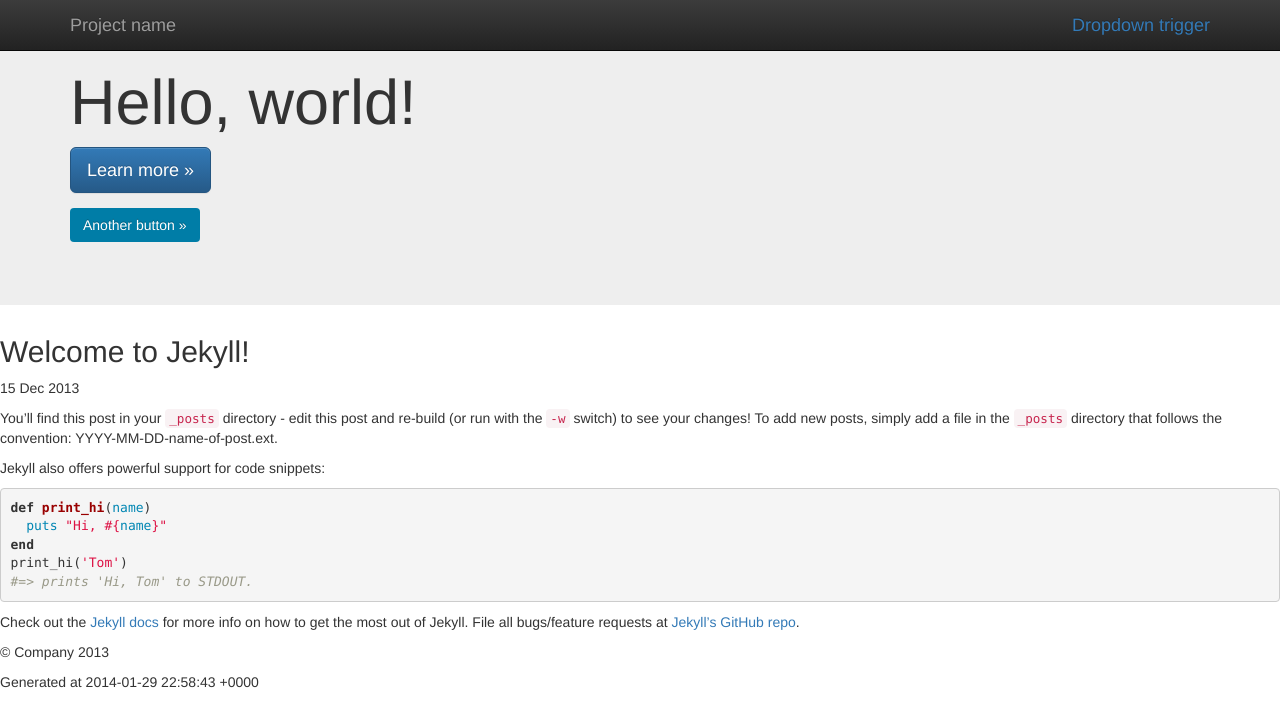
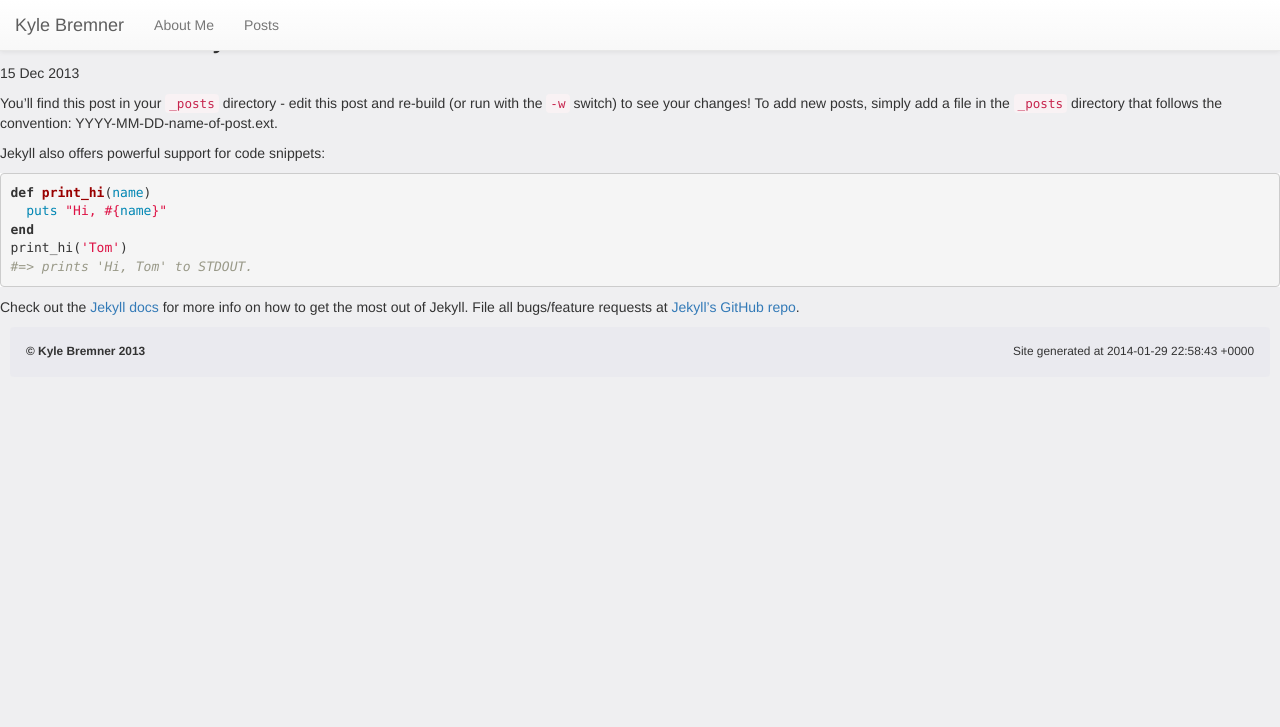
Before and after one commit to kbremner/kbremner.github.io, a Jekyll site: the page built from _posts/2013-12-15-welcome-to-jekyll.markdown, in a window 1280 px wide. Shown: the top 727 px of the page. Built offline with Jekyll 4.4.1, drawn with Linux system fonts in a browser that asks for light colours; nearby versions of some CDN libraries; Markdown is read by kramdown in place of the engine named in the settings.

Commit message:
Making changes

```diff
--- a/_config.yml
+++ b/_config.yml
@@ -1,3 +1,3 @@
-name: Your New Jekyll Site
+name: Kyle Bremner
 markdown: redcarpet
 pygments: true
--- a/_layouts/default.html
+++ b/_layouts/default.html
@@ -17,49 +17,38 @@
         <link rel="stylesheet" href="//netdna.bootstrapcdn.com/bootstrap/3.0.3/css/bootstrap-theme.min.css">
 
     </head>
-    <body>
+    <body class="index-body">
 
-    <div class="navbar navbar-inverse navbar-fixed-top" role="navigation">
-      <div class="container">
+    <div class="navbar navbar-default navbar-fixed-top" role="navigation">
       <div class="navbar-header">
-          <button type="button" class="navbar-toggle" data-toggle="collapse" data-target=".navbar-collapse">
+        <button type="button" class="navbar-toggle" data-toggle="collapse" data-target="navbar-collapse">
           <span class="sr-only">Toggle navigation</span>
           <span class="icon-bar"></span>
           <span class="icon-bar"></span>
           <span class="icon-bar"></span>
         </button>
-          <a class="navbar-brand" href="#">Project name</a>
+        <a class="navbar-brand" href="#">{{ site.name }}</a>
       </div>
-        <div class="navbar-collapse collapse">
-          	<div class="dropdown navbar-right navbar-brand">
-              <a data-toggle="dropdown" href="#">Dropdown trigger</a>
-              <ul class="dropdown-menu" role="menu" aria-labelledby="dLabel">
-                  {% for post in site.posts %}
-                    <li>
-                      <a href="{{ post.url }}">{{ post.title }}</a>
-                    </li>
-                  {% endfor %}
+
+      <div class="collapse navbar-collapse" id="navbar-collapse">
+        <ul class="nav navbar-nav">
+          <li class="divider"></li>
+          <li><a href="#">About Me</a></li>
+          <li class="divider"></li>
+          <li><a href="#">Posts</a></li>
         </ul>
-            </div>
-        </div><!--/.navbar-collapse -->
       </div>
     </div>
 
-    <!-- Main jumbotron for a primary marketing message or call to action -->
-    <div class="jumbotron">
-      <div class="container">
-        <h1>Hello, world!</h1>
+    <div class="content">{{ content }}</div>
 
-        <p><a class="btn btn-primary btn-lg" role="button">Learn more &raquo;</a></p>
-        <p><a class="btn btn-ttc" role="button">Another button &raquo;</a></p>
-      </div>
-    </div>
-
-    <div><p>{{ content }}</p></div>
-
-      <footer>
-        <p>&copy; Company 2013</p>
-        <p>Generated at {{ site.time | data_to_xmlschema }}</p>
+    <footer class="navbar navbar-static-bottom">
+      <p class="small pull-left">
+        <strong>&copy; Kyle Bremner 2013</strong>
+      </p>
+      <p class="small pull-right">
+        Site generated at {{ site.time | data_to_xmlschema }}
+      </p>
     </footer>
 
 
--- a/css/site.css
+++ b/css/site.css
@@ -2,22 +2,17 @@
  * Some custom css
  */
 
- .btn-ttc,
- .btn-ttc:hover,
- .btn-ttc:active {
- 	color:white;
- 	text-shadow: 0 -1px 0 rgba(0,0,0,0.25);
- 	background-color: #007da7;
- }
+.index-body {
+	background-color: rgba(217, 217, 220, 0.4);
+}
 
- .btn-ttc {
- 	background-repeat: repeat-x;
-
- }
-
- .btn-ttc:hover {
- 	background-position: 0 -15px;
- }
+footer {
+	margin: 10px;
+	padding-top: 15px;
+	padding-left: 15px;
+	padding-right: 15px;
+	background-color: rgba(215, 215, 230, 0.2);
+}
 
 .gist {
     padding-left: 1em;
```
Also changed, not shown: index.md (+8 -0 lines). Lines whose indentation alone changed are shown as unchanged.
